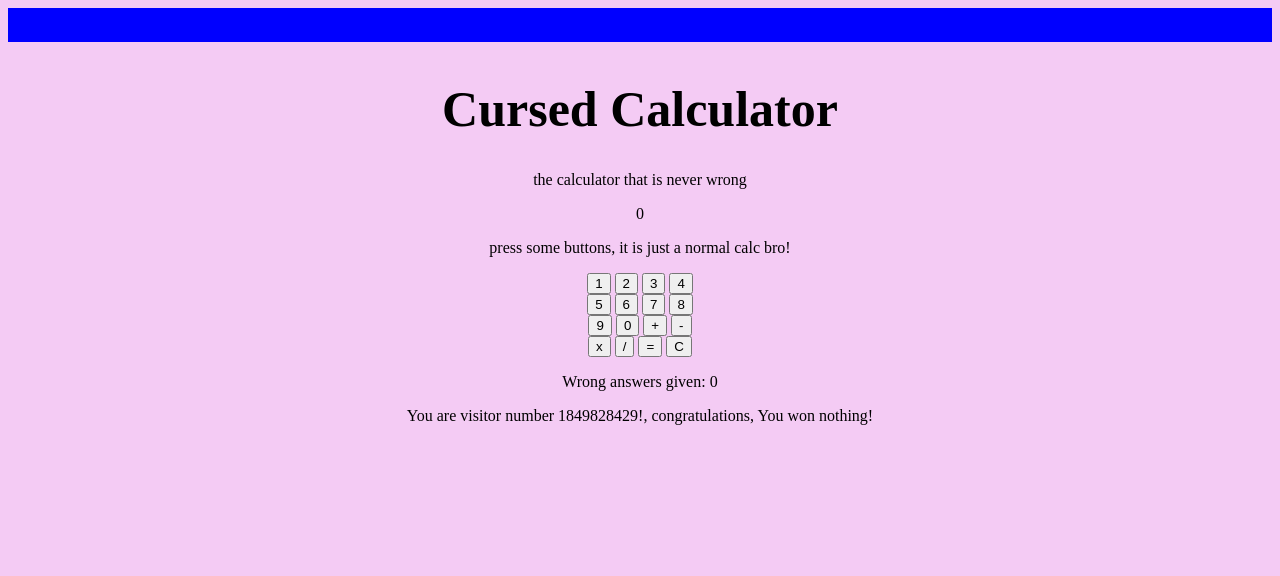
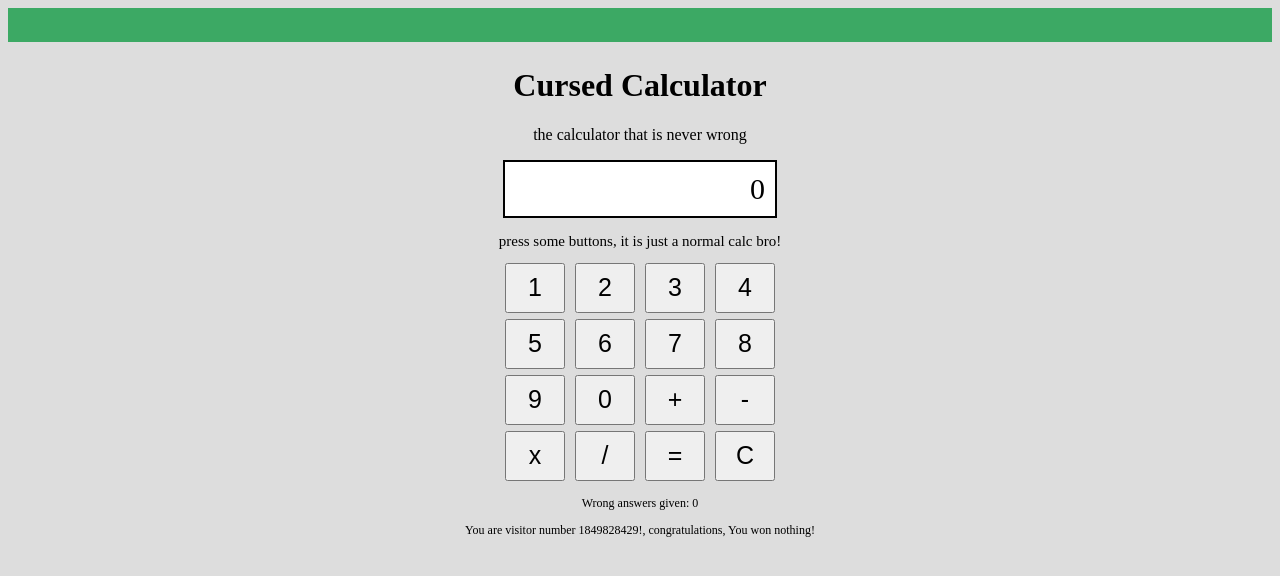
Before and after one commit to yousseif2824081/cursed-calculator, a plain HTML site: page index.html in a window 1280 px wide. Drawn offline with Linux system fonts and the light colour scheme.

Commit message:
some changes
I changed the colors into a light green theme which is fantastic, also I found my first bug in the code, I added a class called "coment" in the last commit but when i edited it in css nothing changes because it had to be named "comment" as in css.

I also made the buttons function but they have some errors that i will fix in the next commit

```diff
--- a/index.html
+++ b/index.html
@@ -10,7 +10,7 @@
     <p>the calculator that is never wrong</p>
 
     <div id = "display">0</div>
-    <p id="coment">press some buttons, it is just a normal calc bro!</p>
+    <p id="comment">press some buttons, it is just a normal calc bro!</p>
 
     <div id = "buttons">
         <button data-value="1">1</button>
--- a/script.js
+++ b/script.js
@@ -0,0 +1,22 @@
+const display = document.getElementById("display");
+const comment = document.getElementById("comment");
+const wrongCountEl = document.getElementById("wrongCount");
+const buttons = document.querySelectorAll("button");
+
+let current = "";
+
+buttons.forEach((btn) => {
+    btn.addEventListener("click", () => {
+        const value = btn.dataset.value;
+
+        if (value === "C") {
+            current = "";
+            display.textContent = "0";
+        }
+
+        else {
+            current += value;
+            display.textContent = current;
+        }
+    });
+});
--- a/style.css
+++ b/style.css
@@ -1,17 +1,18 @@
 body {
-    background: #f4cbf4;
+    background: #dddddd;
     color: black;
     text-align: center;
+    font-family: "Times New Roman", serif;
 }
 
 marquee{
-    background: blue;
+    background: rgb(60, 169, 100);
     color: white;
     font-size: 30px;
 }
 
 h1{
-    font-size: 50px;
+    font-size: 32px;
 }
 
 .blink{
@@ -21,3 +22,30 @@ h1{
 @keyframes blink {
     50% { opacity: 0; }
 }
+
+#display {
+    background: white;
+    margin: 15px auto;
+    padding: 10px;
+    text-align: right;
+    font-size: 30px;
+    font-family: "Times New Roman", serif;
+    width: 250px;
+    border: 2px solid black;
+}
+
+#comment {
+    margin: 10px;
+    font-size: 15px;
+}
+
+button {
+    width: 60px;
+    height: 50px;
+    margin: 3px;
+    font-size: 25px;
+}
+
+.small {
+    font-size: 12px;
+}
```
